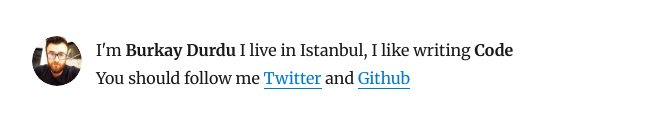
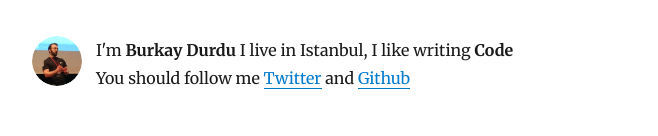
Before and after one commit to burkaydurdu/burkaydurdu.github.io, a Gatsby site: page / in a window 1280 px wide. Shown: the part 188-324 px from the top of the page, without its empty margins (293-951 px from the left). Built offline with nearby package versions, Linux system fonts and the light colour scheme; Gatsby itself is replaced by a stand-in of ours; some packages are replaced by stand-ins of ours.

Commit message:
Revitalization

```diff
--- a/gatsby-config.js
+++ b/gatsby-config.js
@@ -3,8 +3,8 @@ module.exports = {
   siteMetadata: {
     title: `Burkay Durdu Blog`,
     author: `Burkay Durdu`,
-    description: `asdasdasdasdsad`,
-    siteUrl: `https://`,
+    description: `It is my blog site`,
+    siteUrl: `https://burkaydurdu.github.io`,
     social: {
       twitter: `burkay_durdu`,
       github: `burkaydurdu`
--- a/package.json
+++ b/package.json
@@ -22,7 +22,7 @@
     "gatsby-source-filesystem": "^2.0.22",
     "gatsby-transformer-remark": "^2.2.6",
     "gatsby-transformer-sharp": "^2.1.14",
-    "prismjs": "^1.15.0",
+    "prismjs": "^1.23.0",
     "react": "^16.8.3",
     "react-dom": "^16.8.3",
     "react-helmet": "^5.2.0",
--- a/src/components/bio.js
+++ b/src/components/bio.js
@@ -53,7 +53,7 @@ function Bio() {
 
 const bioQuery = graphql`
   query BioQuery {
-    avatar: file(absolutePath: { regex: "/profile.jpg/" }) {
+    avatar: file(absolutePath: { regex: "/profile.jpeg/" }) {
       childImageSharp {
         fixed(width: 50, height: 50) {
           ...GatsbyImageSharpFixed
```
Also changed, not shown: content/assets/profile.jpeg (added), content/assets/profile.jpg (deleted), 2 other files.
